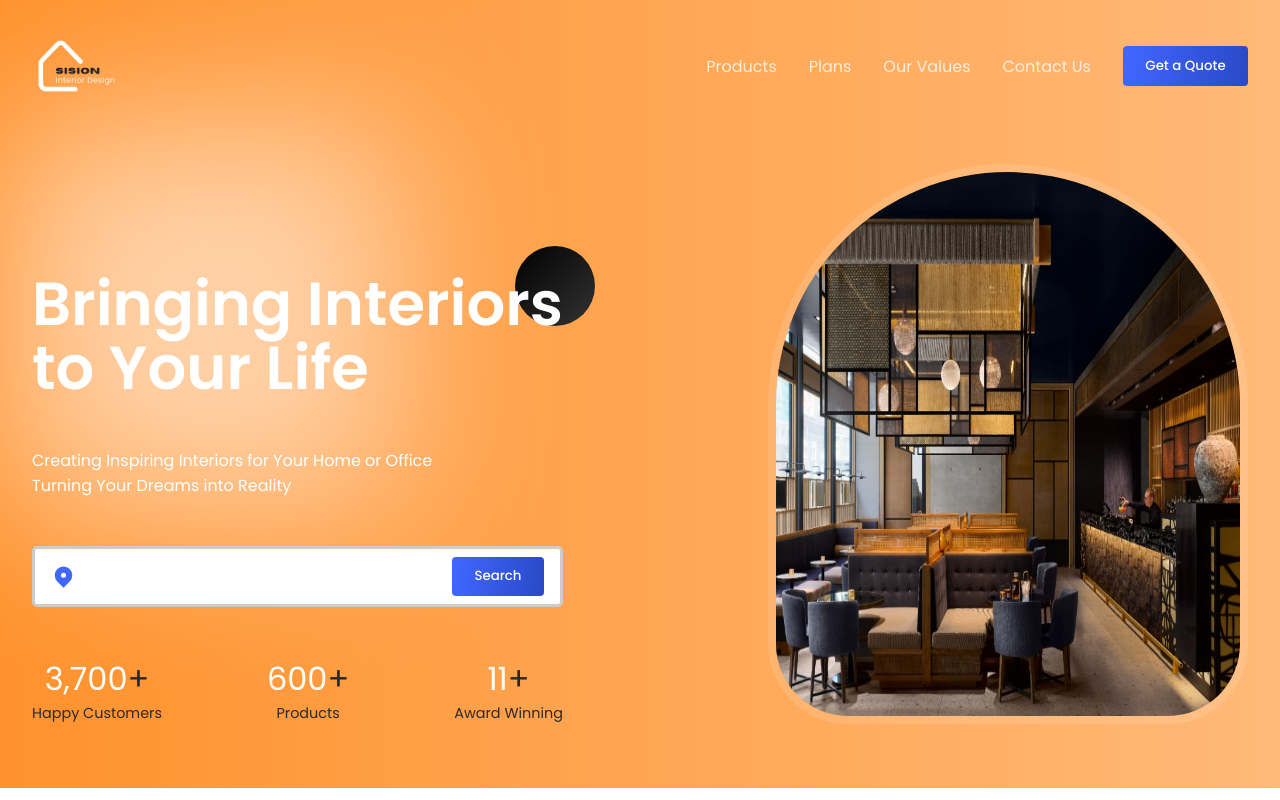
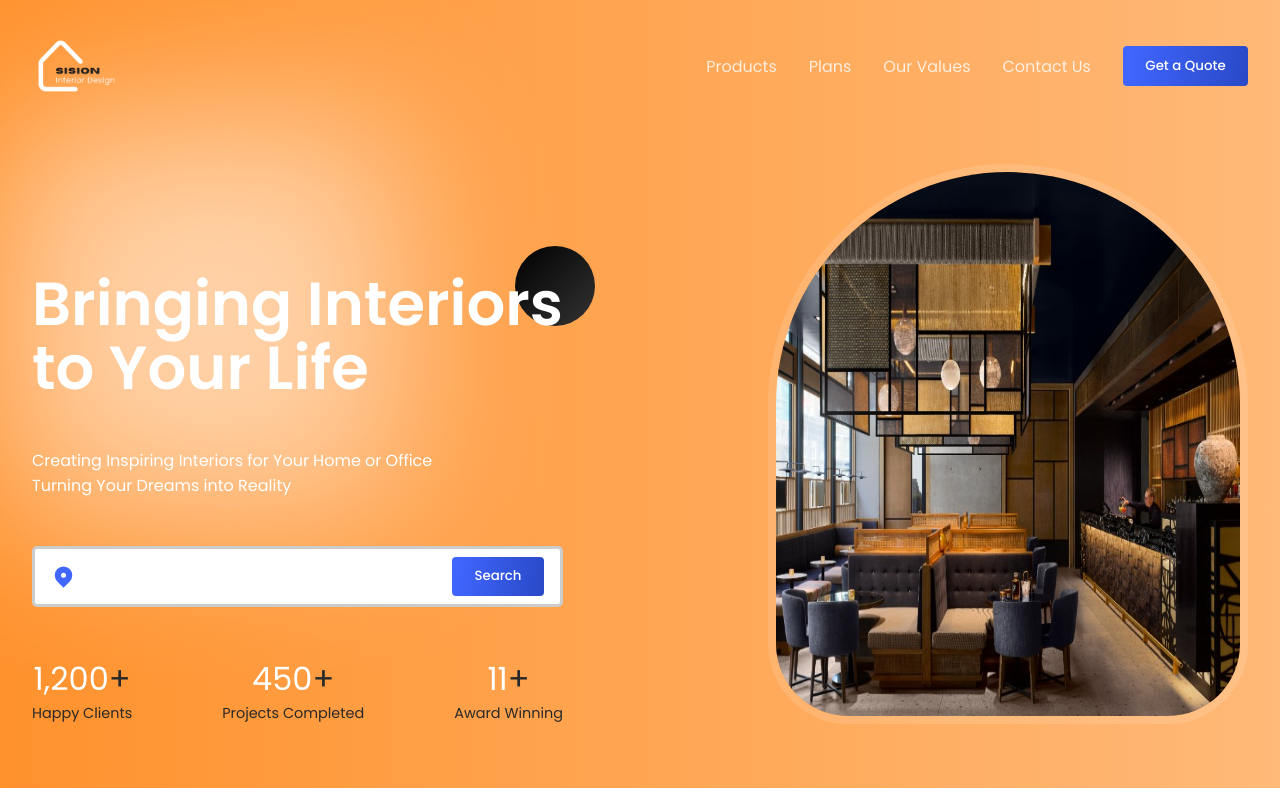
Before and after one commit to Imtiaj-Sajin/Interior-Website, a React (Vite) app: page / in a window 1280 px wide. Shown: the top 800 px of the page. Built offline with nearby package versions, Linux system fonts and the light colour scheme.

Commit message:
Update Hero.jsx

```diff
--- a/src/components/Hero/Hero.jsx
+++ b/src/components/Hero/Hero.jsx
@@ -38,21 +38,21 @@ const Hero = () => {
                 <div className="flexCenter stats">
                     <div className="flexColCenter stat">
                         <span>
-                            <CountUp start={3619} end={3700} duration={4}/>
+                            <CountUp start={1147} end={1200} duration={4}/>
                             <span>+</span>
                         </span>
                         <span className='secondaryText'>
-                            Happy Customers
+                            Happy Clients
                         </span>
 
                     </div>
                     <div className="flexColCenter stat">
                         <span>
-                            <CountUp start={550} end={600} duration={3}/>
+                            <CountUp start={353} end={450} duration={3}/>
                             <span>+</span>
                         </span>
                         <span className='secondaryText'>
-                            Products
+                            Projects Completed
                         </span>
 
                     </div>
```
